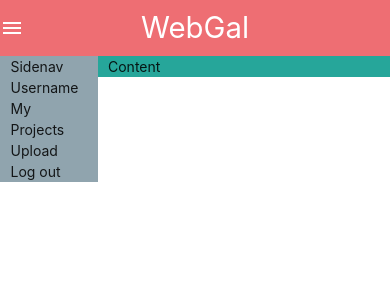
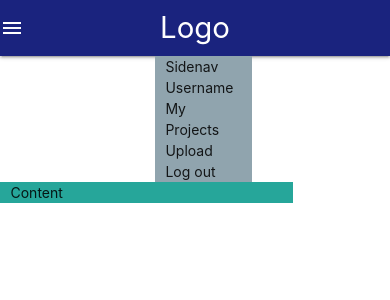
Before and after one commit to HE-Arc/WebGaL, a Django app: page / in a window 390 px wide. Shown: the top 300 px of the page. Run offline with Django 3.2, Linux system fonts and the light colour scheme; some libraries are stand-ins or nearby versions.

Commit message:
fixed responsive navbar

```diff
--- a/project/WebGal/main/static/js/include.js
+++ b/project/WebGal/main/static/js/include.js
@@ -3,4 +3,4 @@
  */
 $( document ).ready(function(){
     $(".button-collapse").sideNav();
-})
+});
--- a/project/WebGal/main/templates/index.html
+++ b/project/WebGal/main/templates/index.html
@@ -6,21 +6,19 @@
     <link type="text/css" rel="stylesheet" href="{% static 'materialize/bin/materialize.css' %}"
           media="screen,projection"/>
     <link href="https://fonts.googleapis.com/icon?family=Material+Icons" rel="stylesheet">
-    <script src="{% static 'js/include.js' %}"></script>
     <title>{% block title %}WebGal{% endblock %}</title>
 </head>
 
 <body>
 
 <nav>
-    <div class="nav-wrapper">
-        <a href="#" class="brand-logo">WebGal</a>
-        <a href="#" data-activates="mobile-demo" class="button-collapse"><i class="material-icons">menu</i></a>
-
-        <ul id="nav-mobile" class="right hide-on-med-and-down">
-            <li><a href="#">Profile</a></li>
-            <li><a href="#">Logout</a></li>
-        </ul>
+    <div class="nav-wrapper indigo darken-4">
+      <a href="#!" class="brand-logo">Logo</a>
+      <a href="#" data-activates="mobile-demo" class="button-collapse"><i class="material-icons">menu</i></a>
+      <ul class="side-nav" id="mobile-demo">
+        <li><a href="#">Profile</a></li>
+        <li><a href="#">Log Out</a></li>
+      </ul>
     </div>
 </nav>
 
@@ -53,6 +51,7 @@
 <div id="footer">
     {% block footer %}
     <script type="text/javascript" src="https://code.jquery.com/jquery-2.1.1.min.js"></script>
+    <script src="{% static 'js/include.js' %}"></script>
     <script type="text/javascript" src="{% static 'materialize/bin/materialize.js' %}"></script>
     {% endblock %}
 </div>
```
